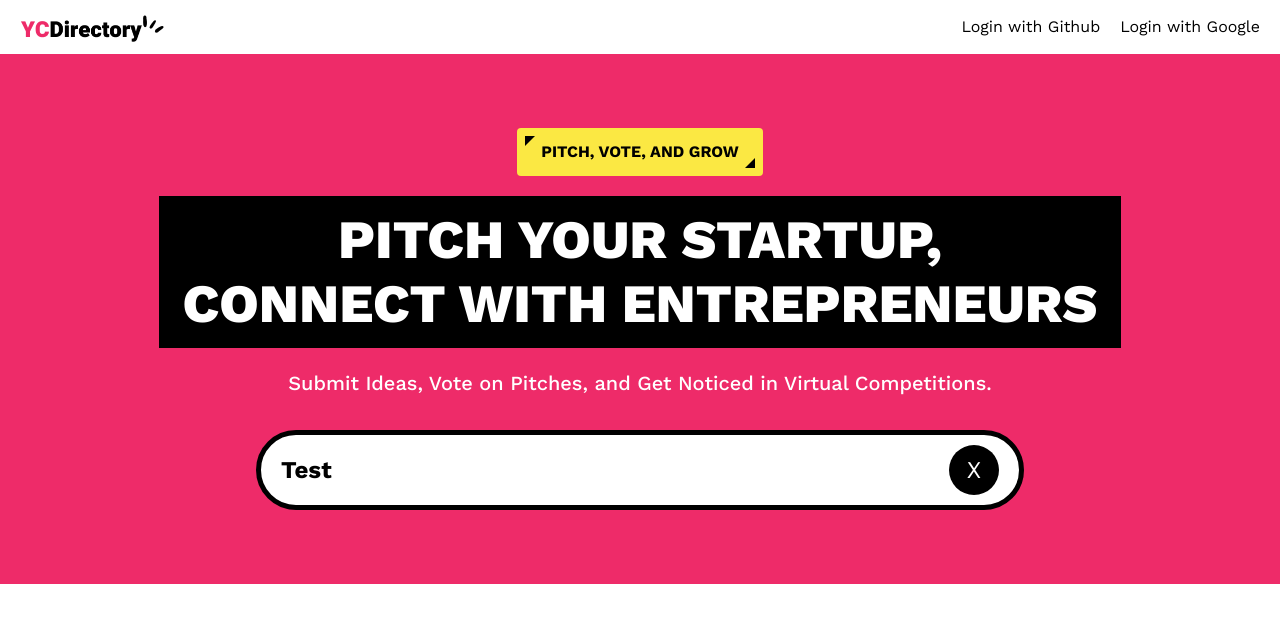
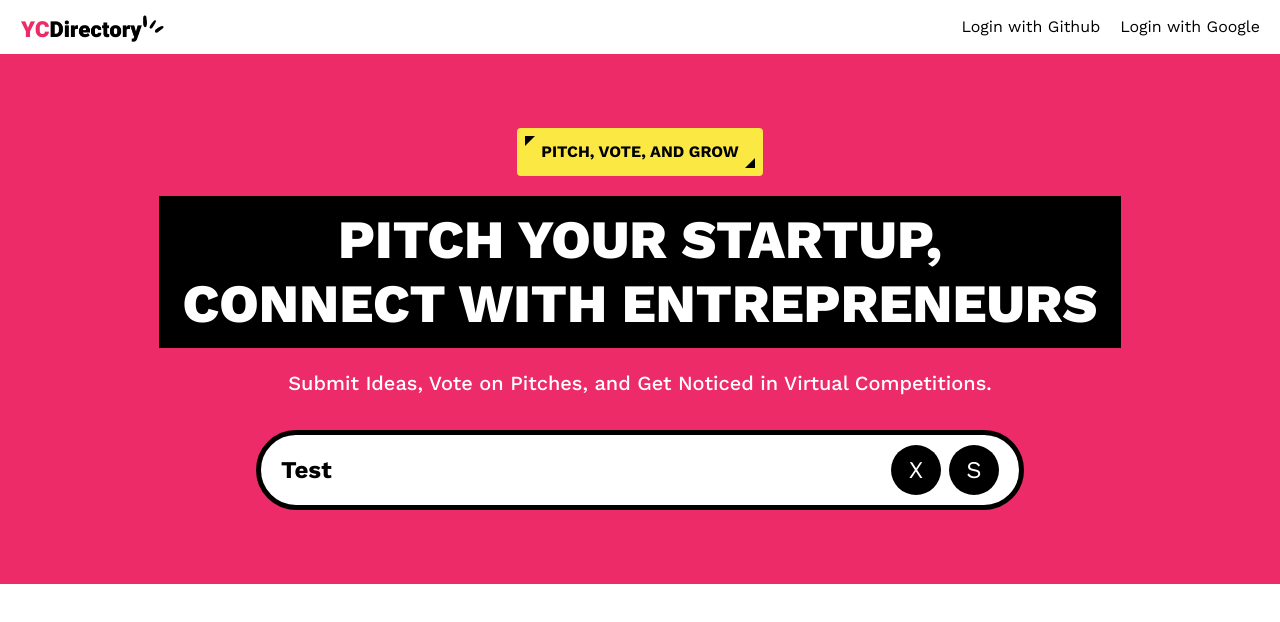
Before and after one commit to JamesGabby/y-comb-clone, a Next.js app: page / in a window 1280 px wide. Shown: the top 622 px of the page. Built offline with nearby package versions, Linux system fonts and the light colour scheme; no server answers.

Commit message:
add search button to form

```diff
--- a/app/components/SearchForm.tsx
+++ b/app/components/SearchForm.tsx
@@ -16,6 +16,9 @@ const SearchForm = () => {
 
       <div className="flex gap-2">
         {query && <SearchFormReset />}
+        <button type="submit" className="search-btn text-white">
+          S
+        </button>
       </div>
     </Form>
   )
```
